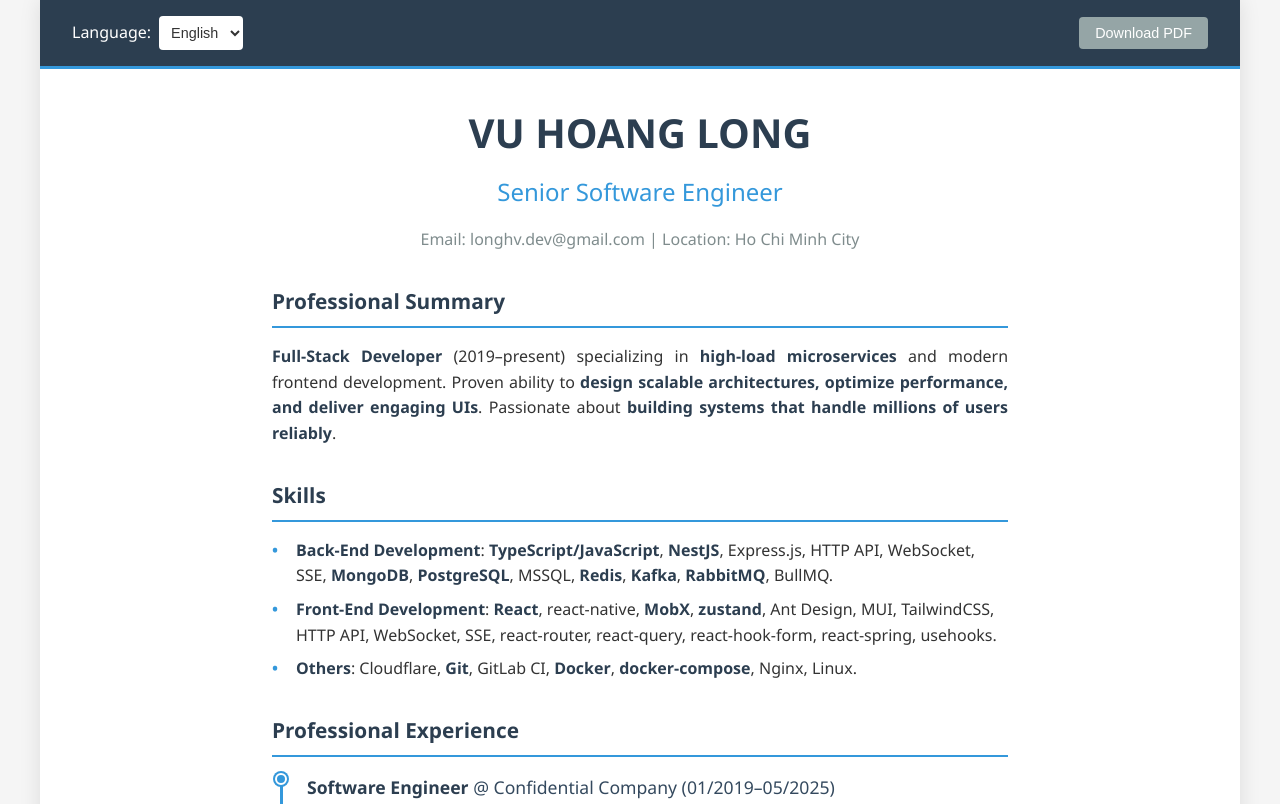
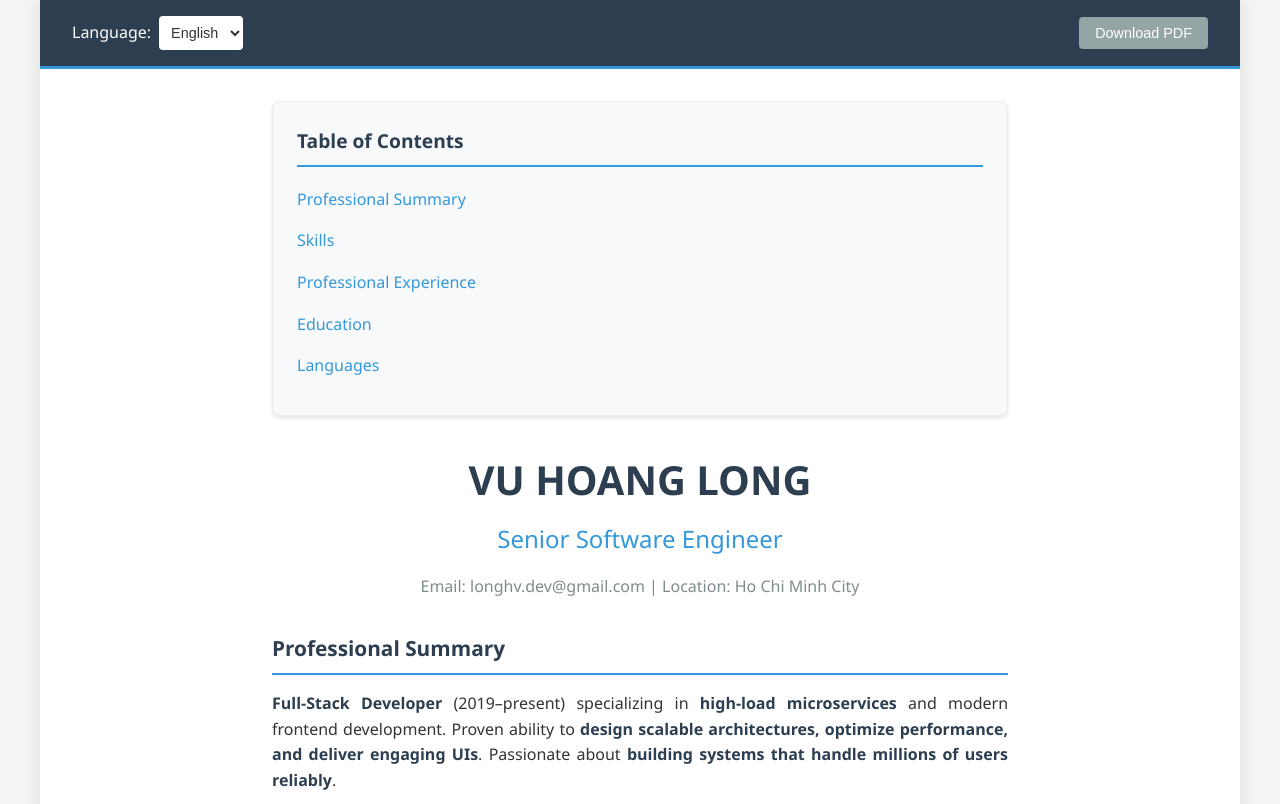
Before and after one commit to longhvx/longhvx.github.io, a plain HTML site: page index.html in a window 1280 px wide. Shown: the top 804 px of the page. Drawn offline with Linux system fonts and the light colour scheme.

Commit message:
feat: add hash links for sections with table of contents

```diff
--- a/scripts/cv_renderer.js
+++ b/scripts/cv_renderer.js
@@ -17,6 +17,68 @@ class CVRenderer {
   }
 
   /**
+   * Generate table of contents from CV data
+   * @param {Object} cvData - CV data object
+   * @returns {HTMLElement} - Table of contents element
+   */
+  generateTableOfContents(cvData) {
+    if (!cvData || !cvData.blocks) {
+      return null;
+    }
+
+    const tocContainer = document.createElement("div");
+    tocContainer.className = "cv-toc";
+
+    const tocTitle = document.createElement("h3");
+    tocTitle.textContent = "Table of Contents";
+    tocTitle.className = "toc-title";
+    tocContainer.appendChild(tocTitle);
+
+    const tocList = document.createElement("ul");
+    tocList.className = "toc-list";
+
+    // Find all sections
+    cvData.blocks.forEach((block) => {
+      if (block.type === "section" && block.title) {
+        const titleText = TextProcessor.getLocalizedText(
+          block.title,
+          this.currentLanguage
+        );
+        const sectionId = this.generateId(titleText);
+
+        const tocItem = document.createElement("li");
+        tocItem.className = "toc-item";
+
+        const tocLink = document.createElement("a");
+        tocLink.href = `#${sectionId}`;
+        tocLink.textContent = titleText;
+        tocLink.className = "toc-link";
+
+        tocItem.appendChild(tocLink);
+        tocList.appendChild(tocItem);
+      }
+    });
+
+    tocContainer.appendChild(tocList);
+    return tocContainer;
+  }
+
+  /**
+   * Generate a safe ID from text
+   * @param {string} text - Text to convert to ID
+   * @returns {string} - Safe ID string
+   */
+  generateId(text) {
+    if (!text) return "";
+    return text
+      .toLowerCase()
+      .replace(/[^a-z0-9\s-]/g, "")
+      .replace(/\s+/g, "-")
+      .replace(/-+/g, "-")
+      .trim();
+  }
+
+  /**
    * Render complete CV from data
    * @param {Object} cvData - CV data object
    * @returns {HTMLElement} - Rendered CV container
@@ -28,6 +90,12 @@ class CVRenderer {
 
     const cvContainer = document.createElement("div");
     cvContainer.className = "cv-document";
+
+    // Generate and add table of contents
+    const toc = this.generateTableOfContents(cvData);
+    if (toc) {
+      cvContainer.appendChild(toc);
+    }
 
     // Render blocks
     if (Array.isArray(cvData.blocks)) {
@@ -208,12 +276,30 @@ class CVRenderer {
 
     // Render section title
     if (block.title) {
+      const titleText = TextProcessor.getLocalizedText(
+        block.title,
+        this.currentLanguage
+      );
+      const sectionId = this.generateId(titleText);
+
+      // Set section ID for hash linking
+      section.id = sectionId;
+
       const titleElement = TextProcessor.createElement(
         "h2",
         block.title,
         this.currentLanguage,
         { class: "section-title" }
       );
+
+      // Add hash link to title
+      const hashLink = document.createElement("a");
+      hashLink.href = `#${sectionId}`;
+      hashLink.className = "section-hash-link";
+      hashLink.innerHTML = "#";
+      hashLink.title = `Link to ${titleText}`;
+
+      titleElement.appendChild(hashLink);
       section.appendChild(titleElement);
     }
 
--- a/styles/cv_styles.css
+++ b/styles/cv_styles.css
@@ -241,6 +241,82 @@ u {
   border-top: 1px solid #bdc3c7;
 }
 
+/* Smooth scrolling for hash links */
+html {
+  scroll-behavior: smooth;
+}
+
+/* Section anchor positioning */
+.cv-section:target {
+  scroll-margin-top: 2rem;
+}
+
+/* Table of Contents */
+.cv-toc {
+  background-color: #f8f9fa;
+  border: 1px solid #e9ecef;
+  border-radius: 8px;
+  padding: 1.5rem;
+  margin-bottom: 2rem;
+  box-shadow: 0 2px 4px rgba(0, 0, 0, 0.1);
+}
+
+.toc-title {
+  font-size: 1.2rem;
+  font-weight: 600;
+  color: #2c3e50;
+  margin-bottom: 1rem;
+  border-bottom: 2px solid #3498db;
+  padding-bottom: 0.5rem;
+}
+
+.toc-list {
+  list-style: none;
+  padding: 0;
+  margin: 0;
+}
+
+.toc-item {
+  margin-bottom: 0.5rem;
+}
+
+.toc-link {
+  color: #3498db;
+  text-decoration: none;
+  font-size: 1rem;
+  transition: color 0.3s ease, padding-left 0.3s ease;
+  display: block;
+  padding: 0.25rem 0;
+}
+
+.toc-link:hover {
+  color: #2980b9;
+  padding-left: 0.5rem;
+}
+
+.toc-link:active {
+  color: #2c3e50;
+}
+
+/* Section Hash Links */
+.section-hash-link {
+  color: #bdc3c7;
+  text-decoration: none;
+  margin-left: 0.5rem;
+  font-size: 0.8em;
+  font-weight: normal;
+  opacity: 0;
+  transition: opacity 0.3s ease, color 0.3s ease;
+}
+
+.section-title:hover .section-hash-link {
+  opacity: 1;
+}
+
+.section-hash-link:hover {
+  color: #3498db;
+}
+
 /* Responsive Design */
 @media (max-width: 768px) {
   .cv-content {
```
